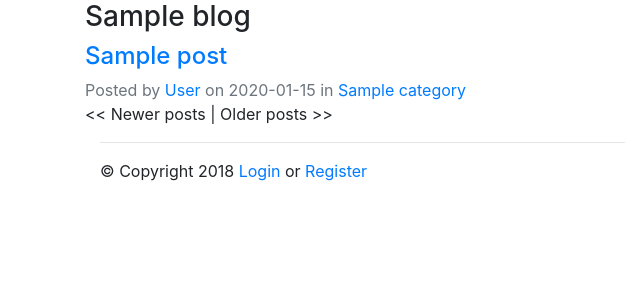
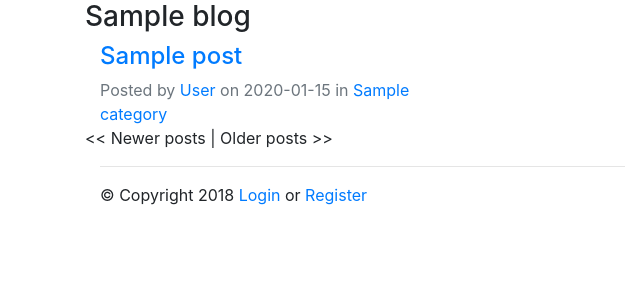
Before and after one commit to smriti-mittal-au3/flask-blog, a Python web app: template templates/blog/index.html in a window 1280 px wide. Shown: the top 300 px of the page, without its empty margins (0-640 px from the left). Run offline with Jinja, Linux system fonts and the light colour scheme; the template is opened without the code that fills it: most values are stand-ins (such as "Sample title", 1, 10 or a date in 2020); some libraries are stand-ins or nearby versions.

Commit message:
Template updated

```diff
--- a/templates/blog/article.html
+++ b/templates/blog/article.html
@@ -13,11 +13,11 @@
 			<!-- {% if session.get('is_author') %} -->
 			<!-- {% if author %} -->
 			{% if session.get('is_author') %}
-				<a href="{{ url_for('delete', post_id=post.id) }}">Delete</a>
+				<a href="{{ url_for('delete', post_id=post.id) }}">Delete</a>-
 				<a href="{{ url_for('edit', post_id=post.id) }}">Edit</a>
 			{% endif %}
 
-			{{post.body|markdown}}
+			{{ post.body|markdown }}
 
 			<div class="text-muted"> Posted by
 				<a href="#">{{ post.author.fullname }}</a>
--- a/templates/blog/index.html
+++ b/templates/blog/index.html
@@ -5,17 +5,23 @@
 {% block content %}
 	<div class="row">
 		<div class="col-md-offset-3 col-md-6">
+
 			<h3>{{blog.name}}</h3>
+
 			{% include 'blog/_flashmessages.html' %}
+
 			<div class="post-list">
 				{% for post in posts.items %}
 					<div class="post-item">
-			<h4><a href="{{url_for('article',slug=post.slug)}}">
-			{{post.title}}</a></h4>
-			<div class="text-muted">Posted by <a href="#">
+						<div class="col-md-9">
+							<h4><a href="{{url_for('article',slug=post.slug)}}">{{post.title}}</a></h4>
+							<div class="text-muted">
+								Posted by <a href="#">
 								{{post.author.fullname}}</a>
 								on {{post.publish_date.strftime('%Y-%m-%d')}}
-			in <a href="#">{{post.category.name}}</a></div>
+								in <a href="#">{{post.category.name}}</a>
+							</div>
+						</div>
 					</div>
 				{% endfor %}
 			</div>
--- a/templates/blog/post.html
+++ b/templates/blog/post.html
@@ -13,7 +13,7 @@
 		{% from "_formhelpers.html" import render_field %}
 
 		{% if action=="edit" %}
-			<form method="POST" action="{{url_for('edit', post_id=post.id)}}" enctype="multipart/form-data" role="form">
+			<form method="POST" action="{{ url_for('edit', post_id=post.id) }}" enctype="multipart/form-data" role="form">
 		{% else %}
 			<form method="POST" action="{{ url_for('post') }}" enctype="multipart/form-data" role="form">
 		{% endif %}
```
Lines whose indentation alone changed are shown as unchanged.
